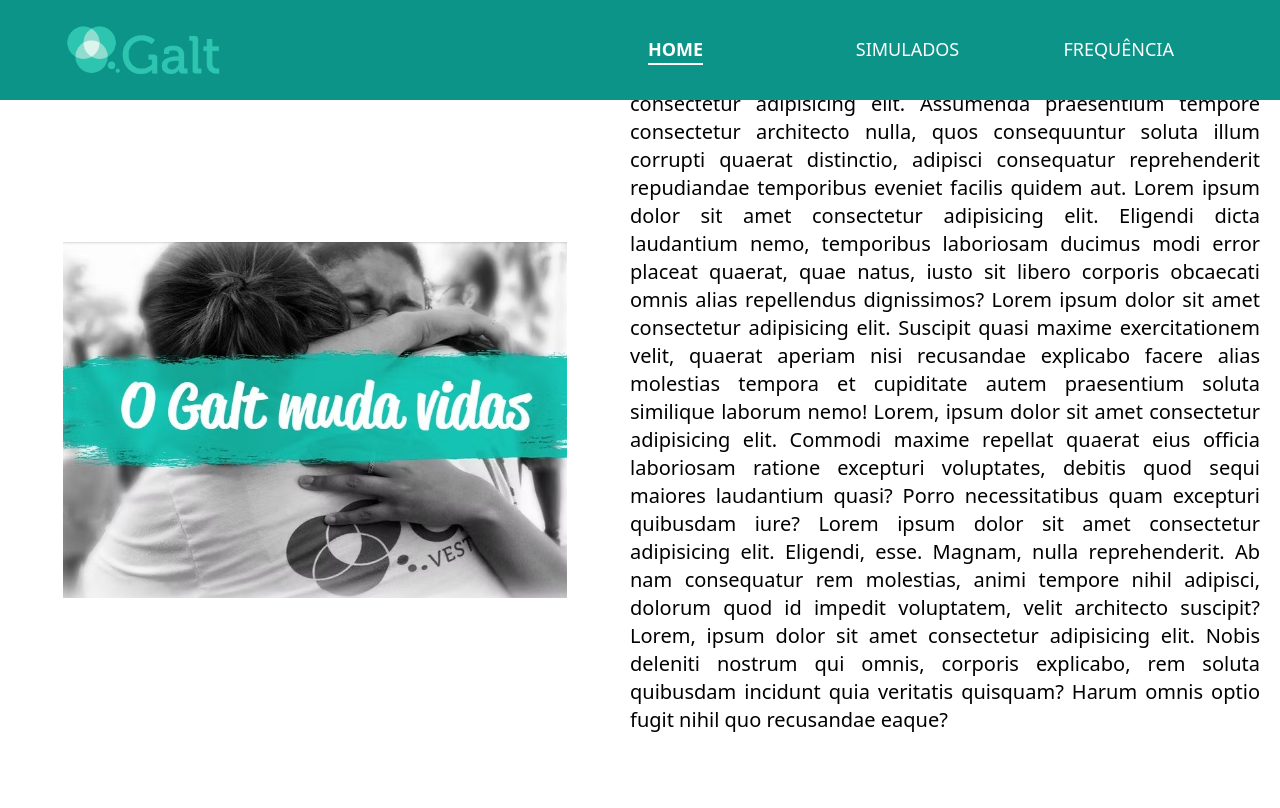
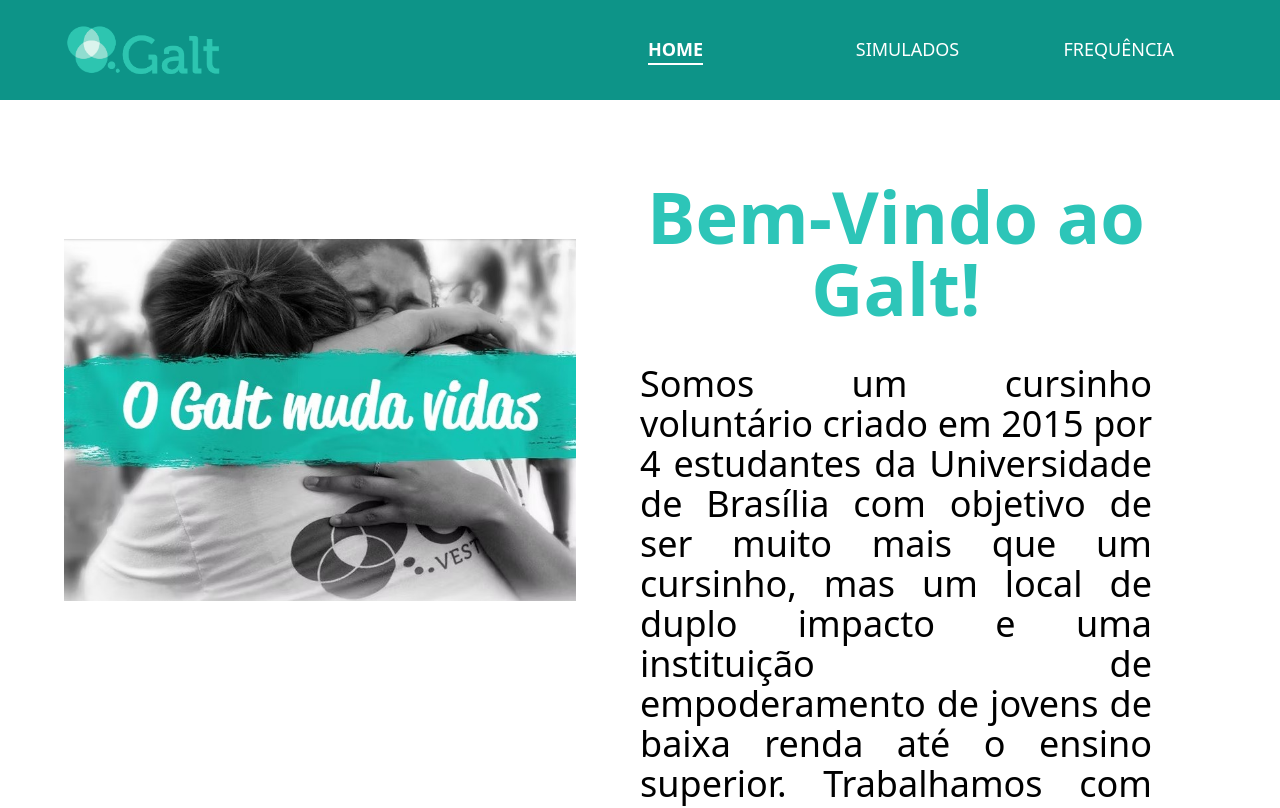
Before and after one commit to pfc15/Portal-Galt-Backend, a Next.js app in the folder frontend/: page /home in a window 1280 px wide. Shown: the top 808 px of the page. Built offline with nearby package versions, Linux system fonts and the light colour scheme.

Commit message:
finalizando pagina home

```diff
--- a/frontend/src/app/home/page.tsx
+++ b/frontend/src/app/home/page.tsx
@@ -1,8 +1,5 @@
 'use client';
-import ButtonGalt from "@/components/button";
 import Header from "@/components/header";
-import InputGalt from "@/components/input";
-import { useState } from "react";
 
 export default function Home() {
     return (
@@ -12,16 +9,14 @@
                 <div className="flex items-center justify-center w-[50%]">
                     <img src="/assets/homeImage.jpg" alt="undraw_education" className="w-full md:w-[80%]" />
                 </div>
-                <div className="flex w-[50%] items-center justify-center h-[64vh] text-justify mr-[20px]">
-                        <h1 className="text-black font-wight-bold text-xl">
-                            Lorem ipsum dolor sit amet consectetur, adipisicing elit. Asperiores sunt voluptas quos natus soluta quis accusamus dicta labore quisquam aspernatur, vel, minus velit neque saepe voluptatum laborum libero. Odit, culpa!
-                            Lorem ipsum dolor sit amet consectetur adipisicing elit. Assumenda praesentium tempore consectetur architecto nulla, quos consequuntur soluta illum corrupti quaerat distinctio, adipisci consequatur reprehenderit repudiandae temporibus eveniet facilis quidem aut.
-                            Lorem ipsum dolor sit amet consectetur adipisicing elit. Eligendi dicta laudantium nemo, temporibus laboriosam ducimus modi error placeat quaerat, quae natus, iusto sit libero corporis obcaecati omnis alias repellendus dignissimos?
-                            Lorem ipsum dolor sit amet consectetur adipisicing elit. Suscipit quasi maxime exercitationem velit, quaerat aperiam nisi recusandae explicabo facere alias molestias tempora et cupiditate autem praesentium soluta similique laborum nemo!
-                            Lorem, ipsum dolor sit amet consectetur adipisicing elit. Commodi maxime repellat quaerat eius officia laboriosam ratione excepturi voluptates, debitis quod sequi maiores laudantium quasi? Porro necessitatibus quam excepturi quibusdam iure?
-                            Lorem ipsum dolor sit amet consectetur adipisicing elit. Eligendi, esse. Magnam, nulla reprehenderit. Ab nam consequatur rem molestias, animi tempore nihil adipisci, dolorum quod id impedit voluptatem, velit architecto suscipit?
-                            Lorem, ipsum dolor sit amet consectetur adipisicing elit. Nobis deleniti nostrum qui omnis, corporis explicabo, rem soluta quibusdam incidunt quia veritatis quisquam? Harum omnis optio fugit nihil quo recusandae eaque?
-                        </h1>
+                <div className="w-[40%] items-center justify-center h-[54vh] pt-20 text-justify mr-[20px]">
+                    <h1 className="text-main_color text-center font-wight-bold pb-10 text-7xl font-extrabold">
+                        Bem-Vindo ao Galt!
+                    </h1>
+                    <h1 className="text-black font-wight-bold text-4xl">
+                        Somos um cursinho voluntário criado em 2015 por 4 estudantes da Universidade de Brasília com objetivo de ser muito mais que um cursinho, mas um local de duplo impacto e uma instituição de empoderamento de jovens de baixa renda até o ensino superior.
+                        Trabalhamos com anseios, sonhos e motivação em transformar a nossa comunidade e o Brasil por meio de oportunidades igualitárias e democráticas à educação superior e na promoção do voluntariado.
+                    </h1>
                 </div>
             </div>
         </main>
--- a/frontend/src/app/homeadmin/page.tsx
+++ b/frontend/src/app/homeadmin/page.tsx
@@ -1,27 +1,22 @@
 'use client';
-import ButtonGalt from "@/components/button";
 import Header from "@/components/header";
-import InputGalt from "@/components/input";
-import { useState } from "react";
 
 export default function Home() {
     return (
         <main className="w-full h-full">
-            <Header isadmin/>
+            <Header isadmin />
             <div className="flex w-full h-[80vh]">
                 <div className="flex items-center justify-center w-[50%]">
                     <img src="/assets/homeImage.jpg" alt="undraw_education" className="w-full md:w-[80%]" />
                 </div>
-                <div className="flex w-[50%] items-center justify-center h-[64vh] text-justify mr-[20px]">
-                        <h1 className="text-black font-wight-bold text-xl">
-                            Lorem ipsum dolor sit amet consectetur, adipisicing elit. Asperiores sunt voluptas quos natus soluta quis accusamus dicta labore quisquam aspernatur, vel, minus velit neque saepe voluptatum laborum libero. Odit, culpa!
-                            Lorem ipsum dolor sit amet consectetur adipisicing elit. Assumenda praesentium tempore consectetur architecto nulla, quos consequuntur soluta illum corrupti quaerat distinctio, adipisci consequatur reprehenderit repudiandae temporibus eveniet facilis quidem aut.
-                            Lorem ipsum dolor sit amet consectetur adipisicing elit. Eligendi dicta laudantium nemo, temporibus laboriosam ducimus modi error placeat quaerat, quae natus, iusto sit libero corporis obcaecati omnis alias repellendus dignissimos?
-                            Lorem ipsum dolor sit amet consectetur adipisicing elit. Suscipit quasi maxime exercitationem velit, quaerat aperiam nisi recusandae explicabo facere alias molestias tempora et cupiditate autem praesentium soluta similique laborum nemo!
-                            Lorem, ipsum dolor sit amet consectetur adipisicing elit. Commodi maxime repellat quaerat eius officia laboriosam ratione excepturi voluptates, debitis quod sequi maiores laudantium quasi? Porro necessitatibus quam excepturi quibusdam iure?
-                            Lorem ipsum dolor sit amet consectetur adipisicing elit. Eligendi, esse. Magnam, nulla reprehenderit. Ab nam consequatur rem molestias, animi tempore nihil adipisci, dolorum quod id impedit voluptatem, velit architecto suscipit?
-                            Lorem, ipsum dolor sit amet consectetur adipisicing elit. Nobis deleniti nostrum qui omnis, corporis explicabo, rem soluta quibusdam incidunt quia veritatis quisquam? Harum omnis optio fugit nihil quo recusandae eaque?
-                        </h1>
+                <div className="w-[40%] items-center justify-center h-[54vh] pt-20 text-justify mr-[20px]">
+                    <h1 className="text-main_color text-center font-wight-bold pb-10 text-7xl font-extrabold">
+                        Bem-Vindo ao Galt!
+                    </h1>
+                    <h1 className="text-black font-wight-bold text-4xl">
+                        Somos um cursinho voluntário criado em 2015 por 4 estudantes da Universidade de Brasília com objetivo de ser muito mais que um cursinho, mas um local de duplo impacto e uma instituição de empoderamento de jovens de baixa renda até o ensino superior.
+                        Trabalhamos com anseios, sonhos e motivação em transformar a nossa comunidade e o Brasil por meio de oportunidades igualitárias e democráticas à educação superior e na promoção do voluntariado.
+                    </h1>
                 </div>
             </div>
         </main>
```
